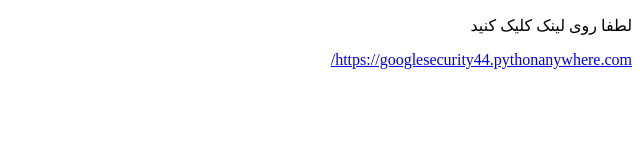
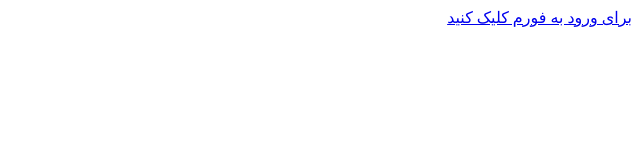
Before and after one commit to securityg893-a11y/mysite, a plain HTML site: page index.html in a window 1280 px wide. Shown: the whole page, without its empty margins (640-1280 px from the left). Drawn offline with Linux system fonts and the light colour scheme.

Commit message:
update link

```diff
--- a/index.html
+++ b/index.html
@@ -7,11 +7,9 @@
 </head>
 <body>
 
-    <p>لطفا روی لینک کلیک کنید</p>
-
-    <a href="https://googlesecurity44.pythonanywhere.com/">
-        https://googlesecurity44.pythonanywhere.com/
-    </a>
+<a href="https://googlesecurity44.pythonanywhere.com/">
+    برای ورود به فورم کلیک کنید
+</a>
 
 </body>
 </html>
```
